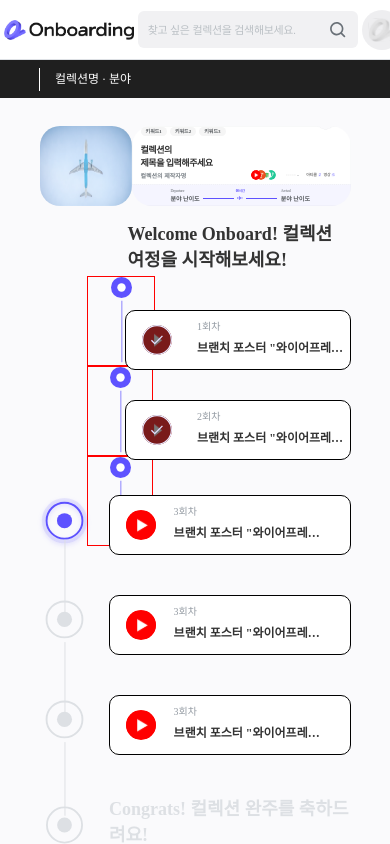
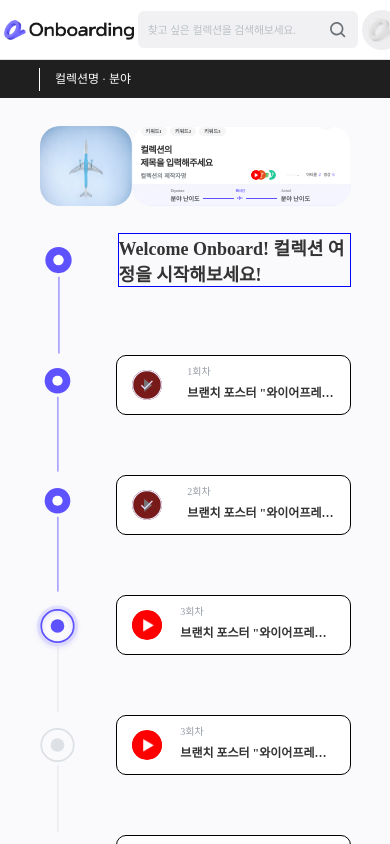
Before and after one commit to TeamLearningFlow/LearningFlow-FE, a Next.js app: page /collection in a window 390 px wide. Shown: the top 844 px of the page. Built offline with nearby package versions, Linux system fonts and the light colour scheme.

Commit message:
style: 회원가입 페이지 반응형 구현 중

```diff
--- a/src/components/collection/classIndex.tsx
+++ b/src/components/collection/classIndex.tsx
@@ -11,40 +11,33 @@ const ComponentWrapper = styled.div`
   justify-content: space-between;
   flex-direction: row;
   width: 80vw;
-  gap: 20px;
 `;
 
 const IndexIcon = styled.div`
-  border: 1px solid red;
   display: flex;
   width: 100px;
-  height: 130px;
+  height: 120px;
+  right: 20px;
   position: relative;
   top: 32px;
 
 
   @media (max-width: 850px) {
-    top: 66px;
-    right: -48px;
-    width: 90px;
-    height: 90px;
+
   }
 
   @media (max-width: 560px) {
-    top: 66px;
-    right: -48px;
-    width: 90px;
-    height: 90px;
+
   }
 `;
 
 const EndIconContainer = styled.div`
   display: flex;
-  justify-content: center;
-  width: 5%;
-  min-width: 50px;
-  height: 100px;
-  border-radius: 5px;
+  width: 38px;
+  height: 38px;
+  right: -9px;
+  position: relative;
+  top: 30px;
 `;
 
 const ButtonWrapper = styled.div`
@@ -127,6 +120,7 @@ const StartIndexWrapper = styled.div`
   align-items: center;
   width: 95%;
   margin-bottom: 20px;
+  border: 1px solid blue;
 `;
 
 const PlatformIcon = styled.div`
@@ -152,7 +146,11 @@ const PlatformIcon = styled.div`
 `;
 
 const StartIndexContainer = styled.div`
+`;
 
+const EndIndexContainer = styled.div`
+  border: 1px solid red;
+  margin-left: 37px;
 `;
 
 const IndexContainer = styled.div`
@@ -218,12 +216,12 @@ const EndIndex = () => {
   return (
     <ComponentWrapper>
       <EndIconContainer>
-        <Image src={EndIndexIcon} alt="End-icon" width={37} height={90} />
+        <Image src={EndIndexIcon} alt="End-icon" fill style={{ objectFit: 'contain' }} />
       </EndIconContainer>
       <StartIndexWrapper>
-        <StartIndexContainer>
+        <EndIndexContainer>
           <p style={{fontSize: '18px', fontWeight: '600', color:'rgba(221, 224, 228, 1)'}}>Congrats! 컬렉션 완주를 축하드려요!</p>
-        </StartIndexContainer>
+        </EndIndexContainer>
       </StartIndexWrapper>
     </ComponentWrapper>
   );
--- a/src/components/collection/nextClassIndex.tsx
+++ b/src/components/collection/nextClassIndex.tsx
@@ -11,19 +11,24 @@ const ComponentWrapper = styled.div`
   justify-content: space-between;
   flex-direction: row;
   width: 80vw;
-  gap: 20px;
 `;
 
 const IndexIcon = styled.div`
   display: flex;
-  align-items: center;
-  justify-content: center;
-  width: 5%;
-  min-width: 50px;
-  height: 100px;
-  border-radius: 5px;
+  width: 100px;
+  height: 120px;
+  right: 20px;
   position: relative;
-  top: 30px;
+  top: 32px;
+
+
+  @media (max-width: 850px) {
+
+  }
+
+  @media (max-width: 560px) {
+
+  }
 `;
 
 const ButtonWrapper = styled.div`
@@ -172,7 +177,7 @@ const NextClassIndex: React.FC = () => {
   return (
       <ComponentWrapper>
         <IndexIcon>
-          <Image src={NextIndexIcon} alt="Next-icon" width={85} height={200} />
+          <Image src={NextIndexIcon} alt="Next-icon" fill style={{ objectFit: 'contain' }} />
         </IndexIcon>
         <IndexWrapper>
           <PlatformIcon>
--- a/src/components/collection/nowPlaying.tsx
+++ b/src/components/collection/nowPlaying.tsx
@@ -11,19 +11,24 @@ const ComponentWrapper = styled.div`
   justify-content: space-between;
   flex-direction: row;
   width: 80vw;
-  gap: 20px;
 `;
 
 const IndexIcon = styled.div`
   display: flex;
-  align-items: center;
-  justify-content: center;
-  width: 5%;
-  min-width: 50px;
-  height: 100px;
-  border-radius: 5px;
+  width: 100px;
+  height: 120px;
+  right: 20px;
   position: relative;
-  top: 28px;
+  top: 30px;
+
+
+  @media (max-width: 850px) {
+
+  }
+
+  @media (max-width: 560px) {
+
+  }
 `;
 
 const ButtonWrapper = styled.div`
@@ -175,8 +180,7 @@ const NowPlaying: React.FC = () => {
         <Image
           src={CurrentIndexIcon}
           alt="current-icon"
-          width={85}
-          height={180}
+          fill style={{ objectFit: 'contain' }}
         />
       </IndexIcon>
       <IndexWrapper>
```
Also changed, not shown: src/components/register/signupInputEmail.tsx (+9 -0 lines), src/components/register/signupInputPw.tsx (+9 -0 lines), src/components/register/signupinputPwCheck.tsx (+10 -0 lines), src/components/register/validation.tsx (+29 -0 lines), src/pages/register/index.tsx (+61 -18 lines), src/components/topLogo_dark.tsx (line endings or trailing spaces).
